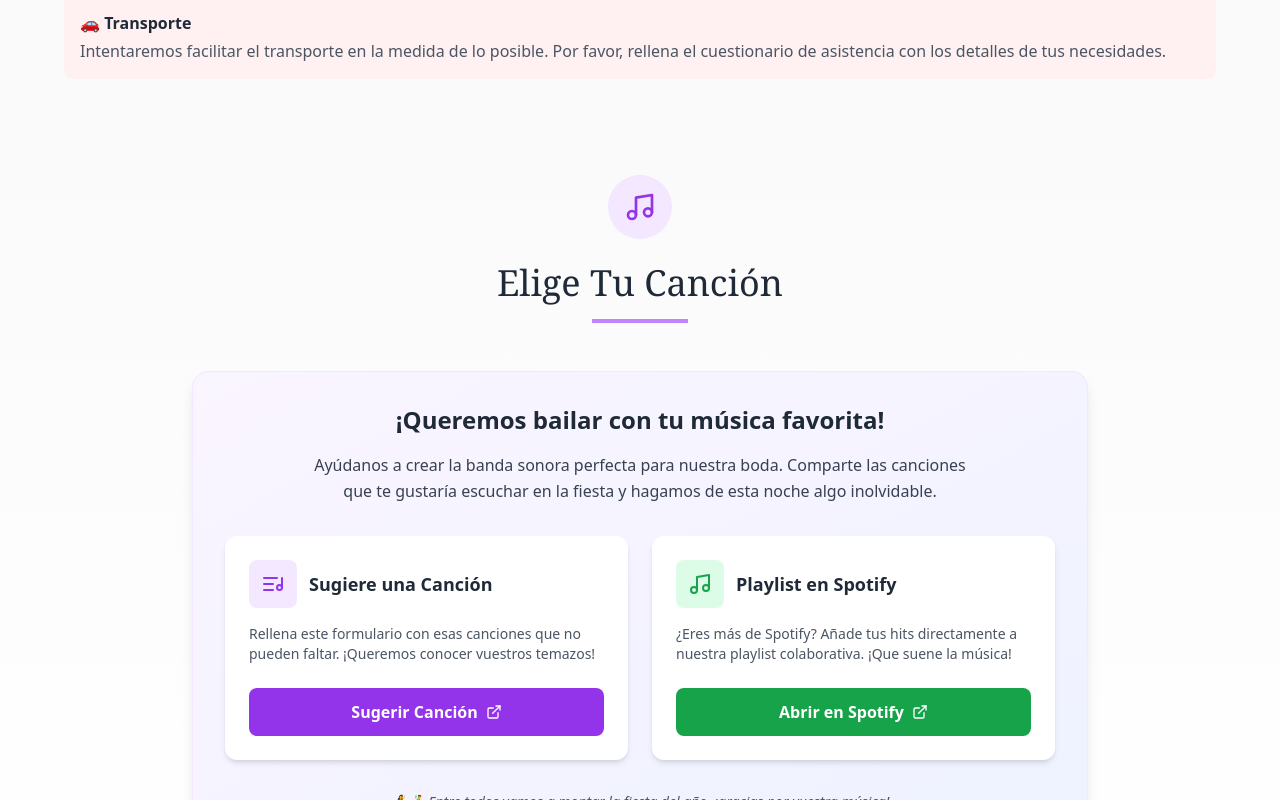
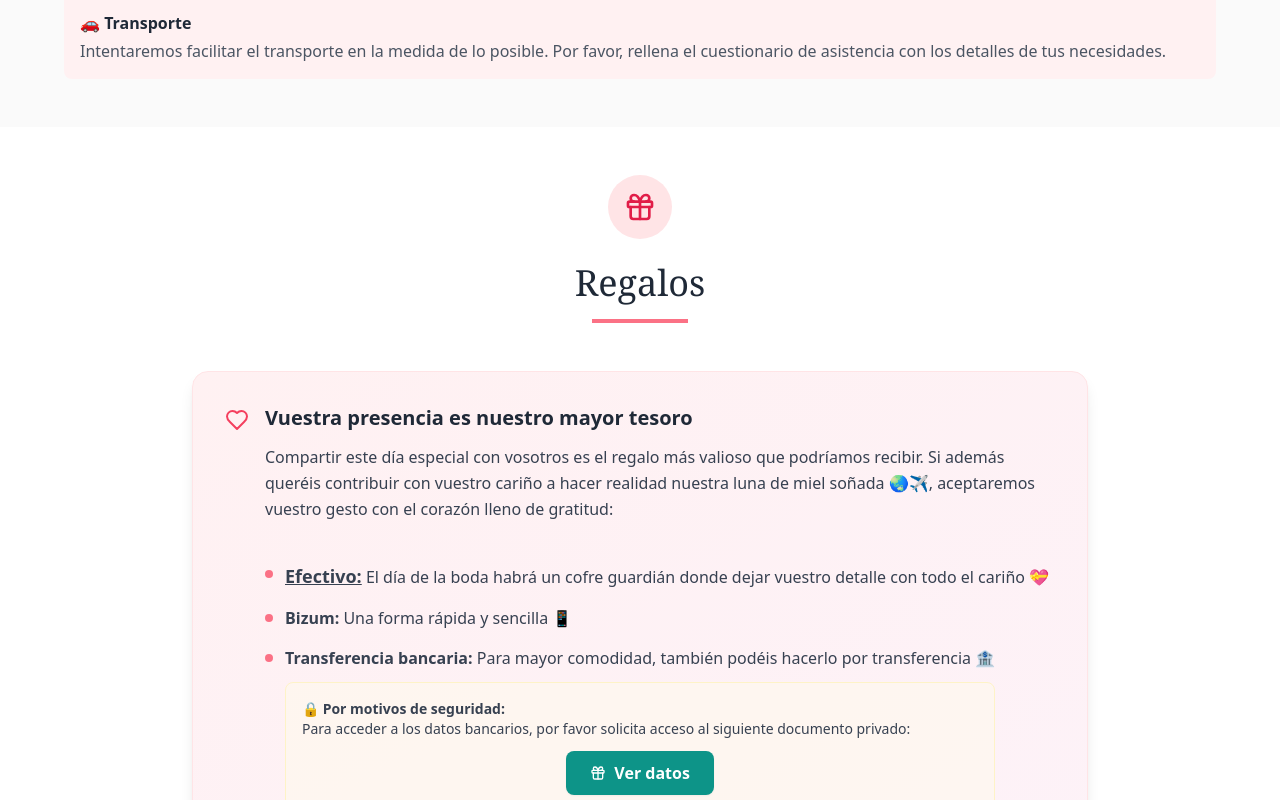
Before and after one commit to ivan-navarro/wedding, a React (Vite) app: page / in a window 1280 px wide. Shown: the part 5260-6060 px from the top of the page. Built offline with nearby package versions, Linux system fonts and the light colour scheme.

Commit message:
Ocultar sección de música y agregar imagen regalo-viaje

```diff
--- a/src/App.tsx
+++ b/src/App.tsx
@@ -58,10 +58,10 @@ export function App() {
         <EventDetails venue={weddingDetails.venue} events={weddingDetails.events} weddingDate={weddingDetails.weddingDate} />
         <DressCode />
         <Accommodation brideFirstName={weddingDetails.brideFirstName} brideLastName={weddingDetails.brideLastName} groomFirstName={weddingDetails.groomFirstName} groomLastName={weddingDetails.groomLastName} />
-        <MusicRequests
+        {/* <MusicRequests
           googleFormUrl="https://docs.google.com/forms/d/e/YOUR_FORM_ID/viewform"
           spotifyPlaylistUrl="https://open.spotify.com/playlist/YOUR_PLAYLIST_ID"
-        />
+        /> */}
         <Gifts googleDriveUrl="https://drive.google.com/file/d/1Wl5UbZnWXzBvNIYU1RBC1MRzqiBO0_Ng/view?usp=drive_link" />
         <RSVPForm />
         <FinalMessage brideFirstName={weddingDetails.brideFirstName} groomFirstName={weddingDetails.groomFirstName} />
```
Also changed, not shown: public/img/regalo-viaje.jpg (added).
